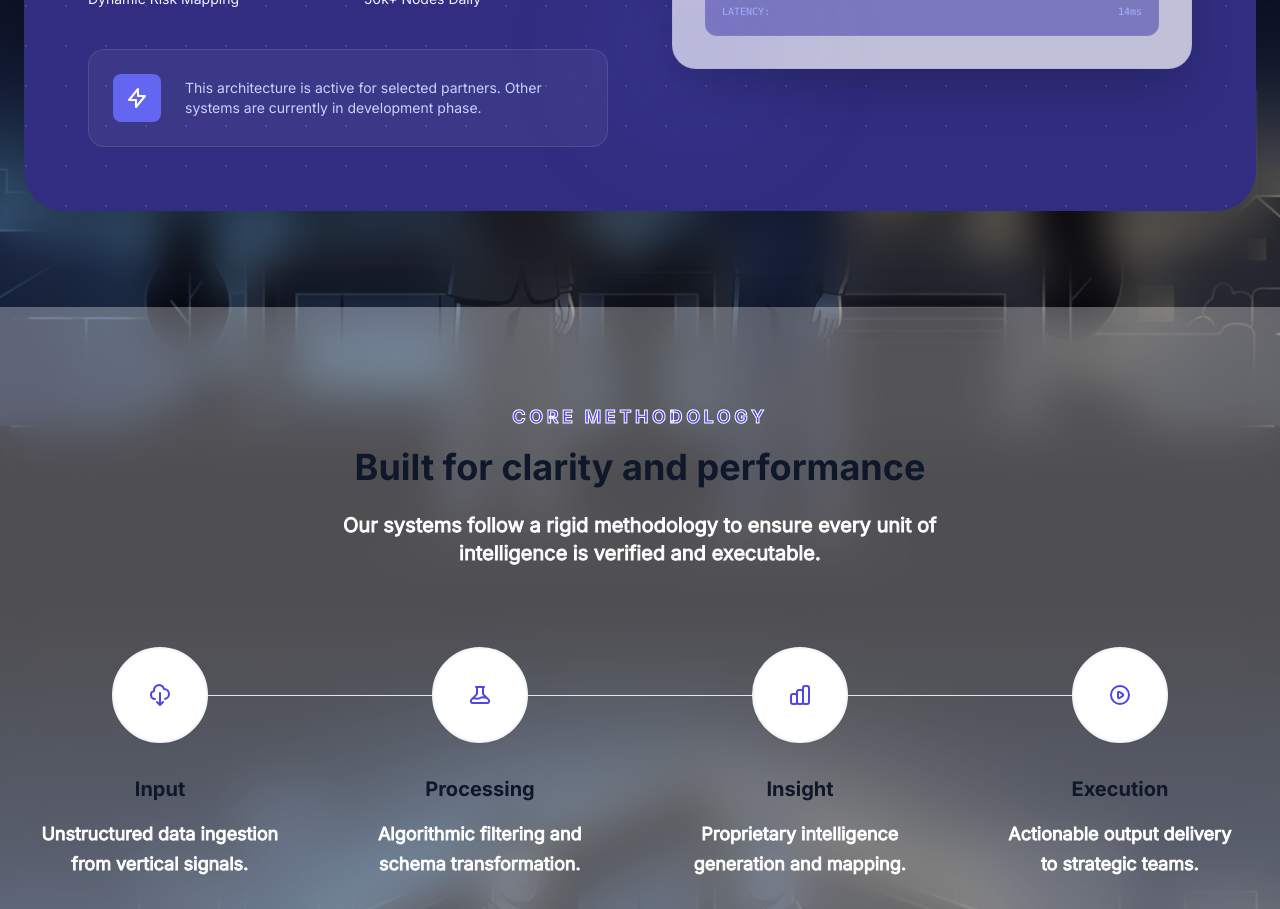
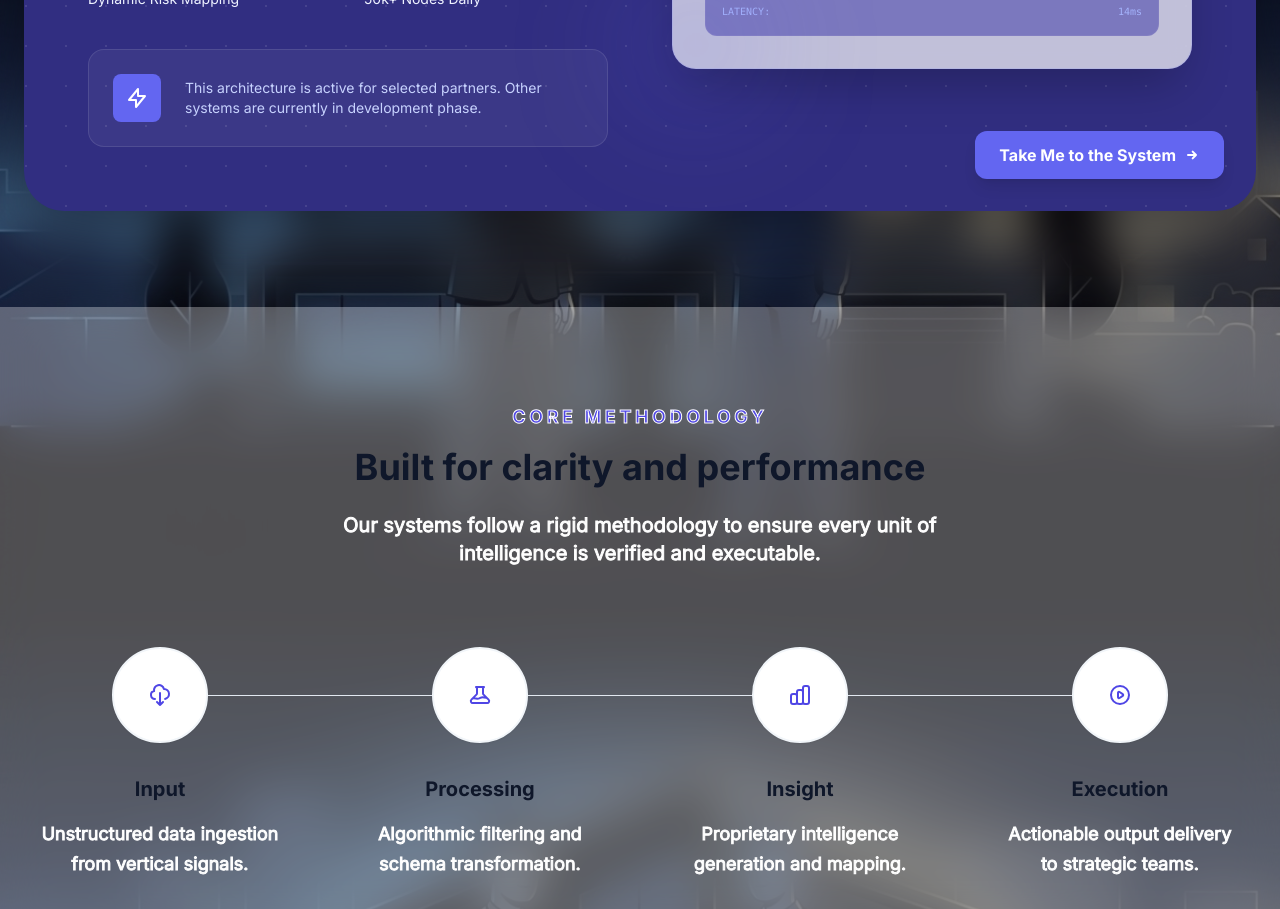
Before and after one commit to Hydrel-Tech/Hydrel, a React (Vite) app in the folder hydrel og 2/: page / in a window 1280 px wide. Shown: the part 2580-3489 px from the top of the page. Built offline with nearby package versions, Linux system fonts and the light colour scheme; no server answers.

Commit message:
Add 'Take Me to the System' button
Added a button linking to the market-alpha page.

```diff
--- a/hydrel og 2/components/FeaturedSystem.tsx
+++ b/hydrel og 2/components/FeaturedSystem.tsx
@@ -1,5 +1,6 @@
 
 import React from 'react';
+import { Link } from 'react-router-dom';
 
 export const FeaturedSystem: React.FC = () => {
   return (
@@ -8,6 +9,19 @@ export const FeaturedSystem: React.FC = () => {
         {/* Background texture */}
         <div className="absolute inset-0 opacity-10 pointer-events-none">
           <div className="absolute top-0 left-0 w-full h-full" style={{ backgroundImage: 'radial-gradient(circle at 2px 2px, white 1px, transparent 0)', backgroundSize: '40px 40px' }}></div>
+        </div>
+
+        {/* 'Take Me to the System' Button - Absolute Bottom Right */}
+        <div className="absolute bottom-8 right-8 z-20">
+          <Link
+            to="/market-alpha"
+            className="inline-flex items-center gap-2 px-6 py-3 bg-indigo-500 hover:bg-indigo-400 text-white font-bold rounded-xl shadow-lg transition-all hover:-translate-y-1 group"
+          >
+            Take Me to the System
+            <svg className="w-4 h-4 transition-transform group-hover:translate-x-1" fill="none" stroke="currentColor" viewBox="0 0 24 24">
+              <path strokeLinecap="round" strokeLinejoin="round" strokeWidth={3} d="M13 7l5 5m0 0l-5 5m5-5H6" />
+            </svg>
+          </Link>
         </div>
 
         <div className="relative z-10 grid lg:grid-cols-2 gap-16 items-center">
```
